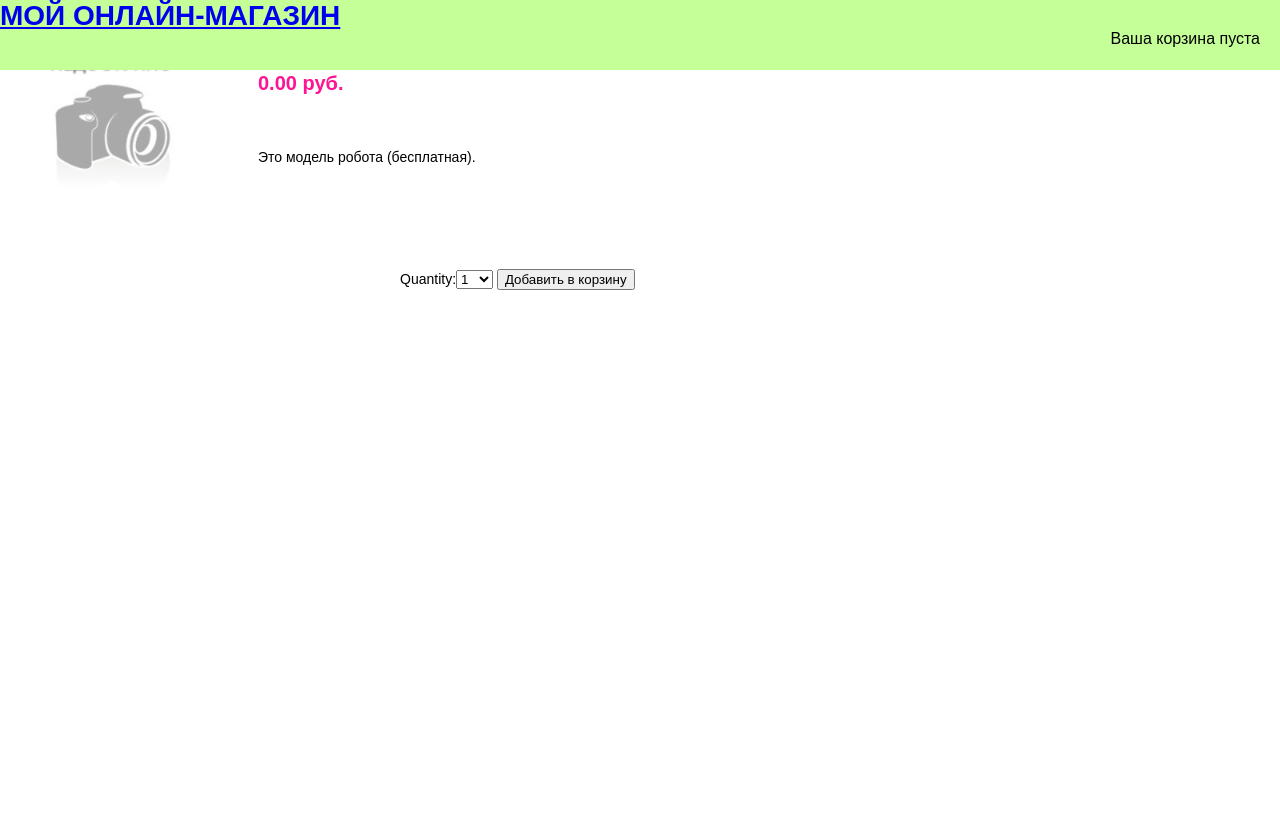
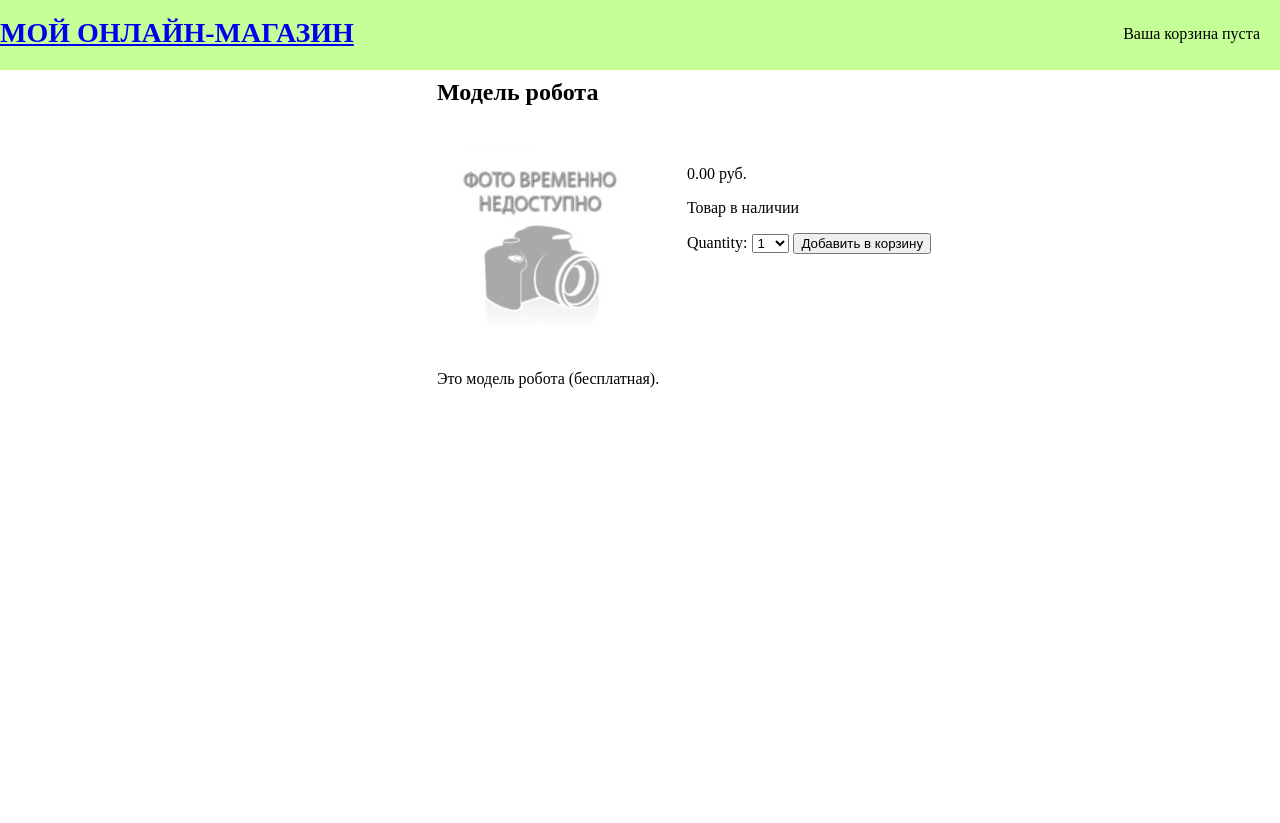
Before and after one commit to Solby91/site, a Django app: a page that uses templates/catalog/products.html in a window 1280 px wide. After the commit the page ends 388 px from the top, so only its background shows below. Run offline with Django 3.2, Linux system fonts and the light colour scheme; data comes from the database, SQL or seed files in the repository; both versions use the stored data as it was after the commit; parts of the project's set-up code (start-up, migrations or seed data) failed here and were passed over.

Commit message:
Ровная шапка, , список категорий, товары в категории и информация в карточке товара

```diff
--- a/catalog/static/css/style.css
+++ b/catalog/static/css/style.css
@@ -1,8 +1,3 @@
-body{
-  font-size: 14px;
-  font-family: Arial;
-}
-
 #header{
     position: fixed;
     background: #c4ff97;
@@ -11,6 +6,7 @@ body{
     z-index: 3;
     margin-top: -8px;
     margin-left: -8px;
+
 }
 
 .top{
@@ -18,38 +14,32 @@ body{
     font-size: 28px;
     font-weight: 900;
     text-transform: uppercase;
+    padding-top: 17px;
 }
-
-.pr-qu-ds-block{
-    width:450px;
-    padding-left:250px;
-    position: relative;
-    bottom: 200px;
- }
 
 .cart{
     float: right;
     font-size: 16px;
     font-weight: 500;
     position: fixed;
-    top: 30px;
+    top: 25px;
     right: 20px;
 }
 
 .col-sm-3{
     width: 250px;
-    padding-top: 70px;
+    padding-top: 50px;
 }
 
-.product_list.col-sm-9{
+.product-list.col-sm-9{
     width: 700px;
     position: absolute;
     top: 60px;
     left: 420px;
-    border-left: solid #5b2fff 2px;
+    border-left: solid  #5b2fff 2px;
 }
 
-.product_list h2{
+.product-list h2{
     padding-left: 15px;
 }
 
@@ -57,43 +47,58 @@ body{
     margin-top: -40px;
     padding-left: 15px;
     width: 1000px;
-    height: 1000px;
+    height: auto;
 }
 
 .col-sm-4{
     padding-top: 62px;
+    display: block;
+    overflow: hidden;
     width: 250px;
-    height: 250px;
+    height: 240px;
     float: left;
 }
 
-.img-responsive{
-    border-radius: 50px;
-    width: 200px;
+.col-sm-4 a{
+   text-align: left;
 }
 
-.col-sm-8{
-    font-style: italic;
-    padding: 10px;
-    border-left: 3px solid #bbbb;
+.category-price{
+    text-align: left;
 }
 
-.price{
-    font-weight: 600;
-    font-size: 20px;
-    color: deeppink;
+.img-responsive{
+    border-radius: 30px;
+    display: block;
+    overflow: hidden;
+    width: 200px;
+    height: 200px;
 }
 
-.form-style{
-    position: fixed;
-    left: 400px;
-    bottom: 510px;
+.product-detail{
+    padding-top: 141px;
+    padding-left: 429px;
 }
 
-.pr-qu-ds-block span{
-    display: inline-block;
-    width:500px;
-    height: 500px;
-    position: relative;
-    top: 20px;
+.superh1{
+    position: absolute;
+    margin-top: -270px;
 }
+
+.price-cart{
+    position: absolute;
+    width: 300px;
+    height: 100px;
+    margin-top: -200px;
+    margin-left: 250px;
+}
+
+.product-description{
+    padding-top: 100px;
+    margin-left: -250px;
+    width: 700px;
+}
+
+#id_quantity{
+    margin-left: 5px;
+}
--- a/templates/catalog/category.html
+++ b/templates/catalog/category.html
@@ -17,7 +17,7 @@
             {% endfor %}
         </ul>
     </div>
-  <div id="main" class="product_list col-sm-9">
+  <div id="main" class="product-list col-sm-9">
     <h2>{% if category %}{{ category.name }}{% else %}{% endif %}</h2>
         <div class="items row">
             {% if category %}
@@ -25,8 +25,8 @@
                   <div class="item col-sm-4">
                     <a href="{{ product.get_absolute_url }}"></a>
                     <img src="{% if product.image %}{{ product.image.url }}{% else %}{% static "no-image.jpg"%}{% endif %}" class="img-responsive">
-                    <ul><a href="{{ product.get_absolute_url }}">{{ product.name }}</a>
-                    . Цена: {{ product.price }} руб. </ul>
+                    <a href="{{ product.get_absolute_url }}">{{ product.name }}</a>
+                    <div class="category-price"> Цена: {{ product.price }} руб. </div>
                   </div>
                 {% endfor %}
           {% endif %}
--- a/templates/catalog/products.html
+++ b/templates/catalog/products.html
@@ -7,23 +7,24 @@
 
 {% block content %}
     <div class="product-detail">
-        <div>
          <img src="{% if product.image %}{{ product.image.url }}{% else %}{% static "no-image.jpg"%}{% endif %}" class="img-responsive">
-            <div class="pr-qu-ds-block">
-                <h1> {{ product.name }} </h1>
-                <p class="price">
-                    {{ product.price }} руб.
-                </p>
-                <span>
-                    {{ product.description | linebreaks}}
-                </span>
+         <h1 class="superh1"> {{ product.name }} </h1>
+         <div class="price-cart">
+             <p class="price"> {{ product.price }} руб. </p>
+             {% if product.available %}
+                <p class="stock-status"> Товар в наличии </p>
+             {% else %}
+                <p class="stock-status"> Нет в наличии </p>
+             {% endif %}
              <form class="form-style" action="{% url "cart:CartAdd" product.id %}" method="post">
                  {{ cart_product_form }}
                  {% csrf_token %}
                  <input type="submit" value="Добавить в корзину">
              </form>
+             <div class="product-description"> {{ product.description | linebreaks}}
              </div>
          </div>
     </div>
 
+
 {% endblock %}
```
Also changed, not shown: db.sqlite3, media/128.jpg (added), media/3done.jpg (added), media/makerbot.jpg (added), media/micreatot.jpg (added). Lines whose indentation alone changed are shown as unchanged.
